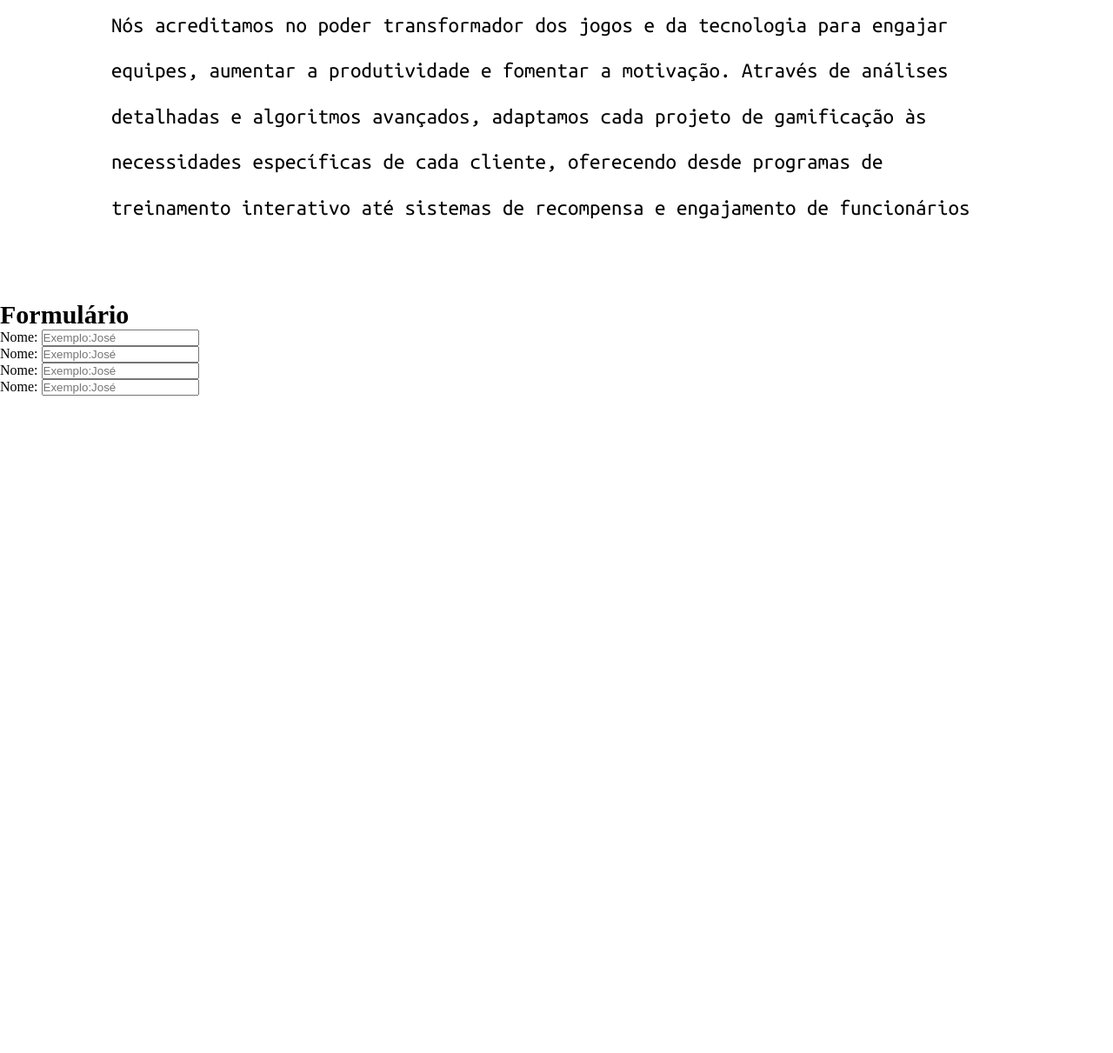
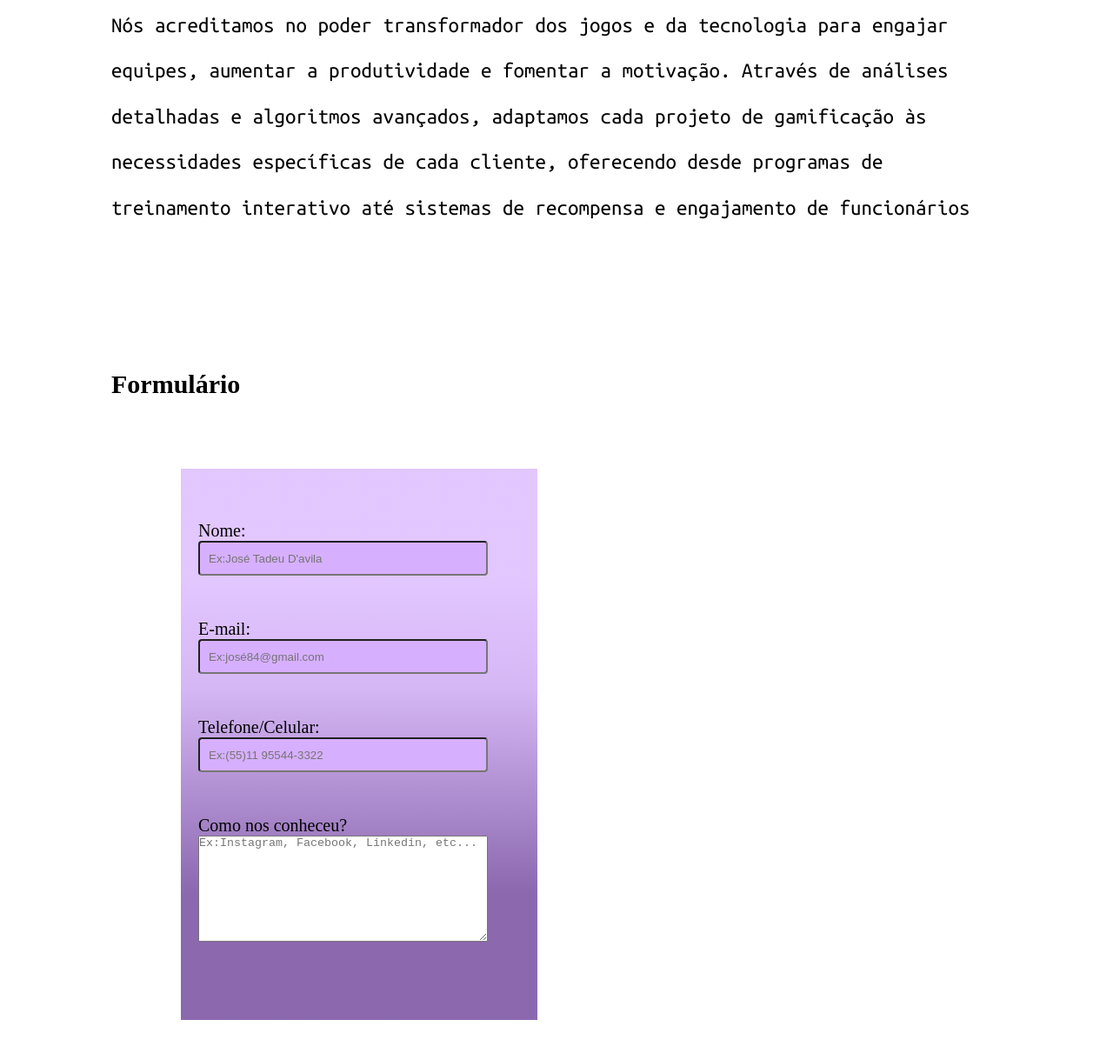
Before and after one commit to Eduarda13Santiago/GamificCompany, a plain HTML site: page index.html in a window 1280 px wide. Shown: the part 1255-2466 px from the top of the page at 87% size. Before the commit the page ends 1710 px from the top, so only its background shows below. Drawn offline with Linux system fonts and the light colour scheme; a web font is replaced by a local one.

Commit message:
feat:continuação do site

```diff
--- a/index.html
+++ b/index.html
@@ -26,7 +26,7 @@
                     <a href="#cases">Cases de Sucesso</a>
                     <a href="#portfolio">Portfólio</a>
                     <a href="#duvidas">Dúvidas</a>
-                    <a href="#contate-nos"><Contate-nos></a>
+                    <a href="#contate-nos">Contate-nos</a>
                 </nav>
                 <!-- <button><svg xmlns="http://www.w3.org/2000/svg"
                         viewBox="0 0 448 512">
@@ -50,29 +50,28 @@
 
     </section>
 
-    <section id="Formulário">
+    <section id="formulario">
         <h2>Formulário</h2>
 
         <form>
             <div class="campo">
-                <label for="campo nome">Nome:</label>
-                <input id="campo nome" placeholder="Exemplo:José" type="text">
+                <label for="campo-nome">Nome:</label>
+                <input id="campo-nome" placeholder="Ex:José Tadeu D'avila" type="text">
             </div>
             <div class="campo">
-                <label for="campo-email">Nome:</label>
-                <input id="campo-email" placeholder="Exemplo:José" type="text">
+                <label for="campo-email">E-mail:</label>
+                <input id="campo-email" placeholder="Ex:josé84@gmail.com" type="text">
             </div>
             <div class="campo">
-                <label for="campo nome">Nome:</label>
-                <input id="campo nome" placeholder="Exemplo:José" type="text">
+                <label for="campo-telefone">Telefone/Celular:</label>
+                <input id="campo-telefone" placeholder="Ex:(55)11 95544-3322" type="text">
             </div>
-            <div class="campo descricao">
-                <label for="campo nome">Nome:</label>
-                <input id="campo nome" placeholder="Exemplo:José" type="text">
+            <div class="campo-descricao">
+                <label for="campo-rede">Como nos conheceu?</label>
+                <textarea placeholder="Ex:Instagram, Facebook, Linkedin, etc..." id="campo-rede" cols="42"
+                rows="8"></textarea>
+
             </div>
-
-
-
 
 
 
--- a/style.css
+++ b/style.css
@@ -79,9 +79,6 @@ header .container-grid {
     transition: text-decoration 900ms ease;
 }
 
-.menu a:hover {
-    text-decoration-color: white;
-}
 
 
 
@@ -110,3 +107,74 @@ h2 {
 
     line-height: 2.1;
 }
+
+#formulario {
+    text-align: left;
+    padding: 80px 10%;
+
+    padding-bottom: 100px;
+    margin-bottom: 400px;
+}
+
+#formulario h2 {
+    margin-bottom: 70px;
+}
+
+#formulario form {
+    width: 40%;
+
+    margin: 80px;
+    padding: 60px 20px;
+
+    display: center;
+    flex-direction: column;
+    align-items: left;
+
+    border-radius: 0px;
+    background: rgb(90, 39, 140);
+    background: linear-gradient(0deg, rgba(90, 39, 140, 0.6974439433976716) 23%, rgba(203, 165, 242, 0.8038865204284839) 60%, rgba(219, 184, 255, 0.7954831590839461) 80%);
+
+    color: black;
+    font-family: "Kdam Thmor Pro";
+    font-size: 20px;
+}
+
+.campo {
+    width: 90%;
+
+    text-align: left;
+
+    display: flex;
+    flex-direction: column;
+    justify-content: space-between;
+
+    margin-bottom: 50px;
+
+}
+
+.campo-descricao {
+    width: 90%;
+
+    text-align: left;
+
+    display: flex;
+    flex-direction: column;
+    justify-content: space-between;
+
+    margin-bottom: 30px;
+
+}
+
+.campo input {
+    height: 40px;
+
+    color: grey;
+    background-color: #D7AFFF;
+
+
+    border-radius: 4px;
+
+    text-indent: 10px;
+
+    outline: none;
+}
```
